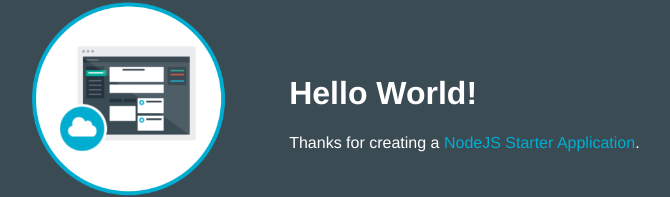
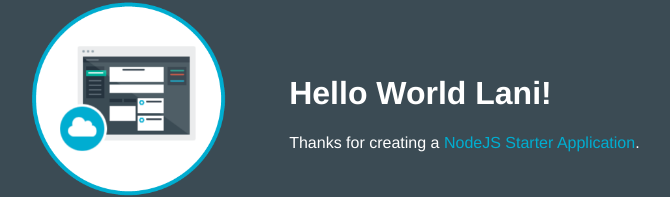
Before and after one commit to BmxLAadmin/test1lintas, a website: page public/index.html in a window 1280 px wide. Shown: the part 157-354 px from the top of the page, without its empty margins (253-923 px from the left). Drawn offline with Linux system fonts and the light colour scheme.

Commit message:
perubahan pada hello world lani

```diff
--- a/public/index.html
+++ b/public/index.html
@@ -16,7 +16,7 @@
           <img class = "newappIcon" src="images/newapp-icon.png">
         </td>
         <td>
-          <h1 id="message">Hello World!</h1>
+          <h1 id="message">Hello World Lani!</h1>
           <p class='description'></p> Thanks for creating a <span class = "blue">NodeJS Starter Application</span>.
         </td>
       </tr>
```
Also changed, not shown: 1 other file.
